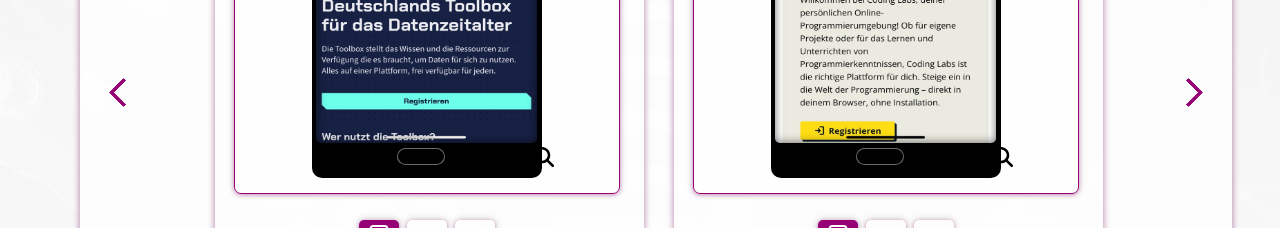
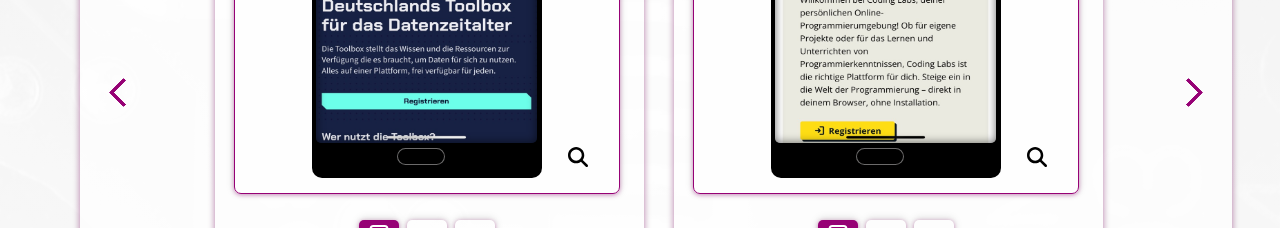
Before and after one commit to katja-roehlig/portfolio, a Vue app: page / in a window 1280 px wide. Shown: the part 2360-2588 px from the top of the page. Built offline with nearby package versions, Linux system fonts and the light colour scheme.

Commit message:
adjust icon and scale rate

```diff
--- a/src/components/Projects.vue
+++ b/src/components/Projects.vue
@@ -214,10 +214,11 @@
   fill: var(--text-color);
   position: absolute;
   bottom: 1.5rem;
-  left: 75%;
+  left: 80%;
   padding: 1rem;
   border: 1px solid transparent;
   border-radius: 0.5rem;
+  margin-left: 1.5rem;
 }
 .magnifier-icon:hover {
   fill: var(--bg-color);
@@ -325,7 +326,7 @@
 
 .zoom {
   transition: transform 1s ease-out;
-  transform: scale(1.8);
+  transform: scale(1.6);
   transform-origin: 50% 10%;
   z-index: 1;
 }
@@ -341,10 +342,8 @@
 }
 @media (min-width: 580px) {
   .content__container {
-    /*  background-color: var(--bg-color-second-level); */
     box-shadow: var(--box-shadow-small);
     border-radius: 0.7rem;
-    /*   padding-top: var(--spacing-wide); */
   }
 }
 .project__container {
```
